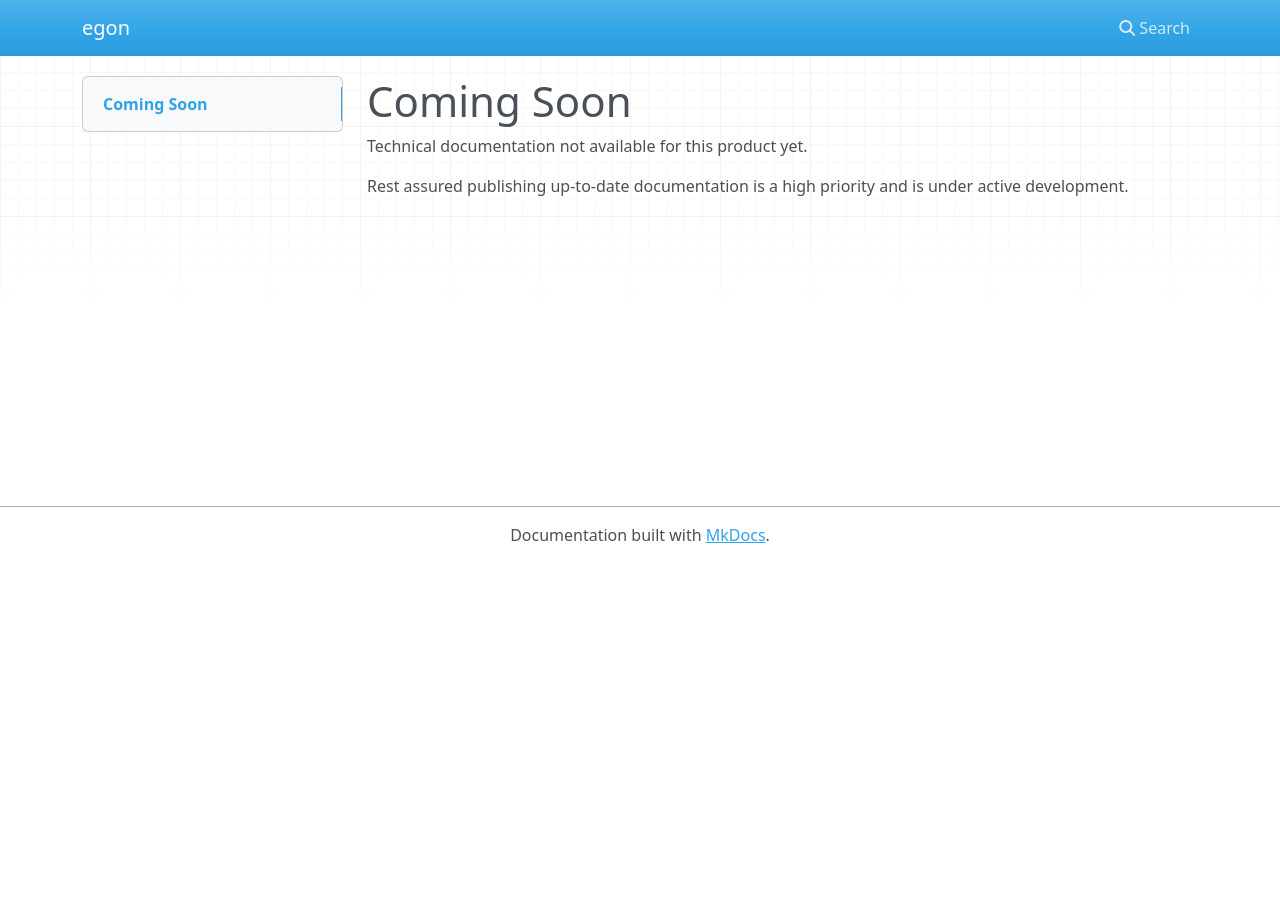
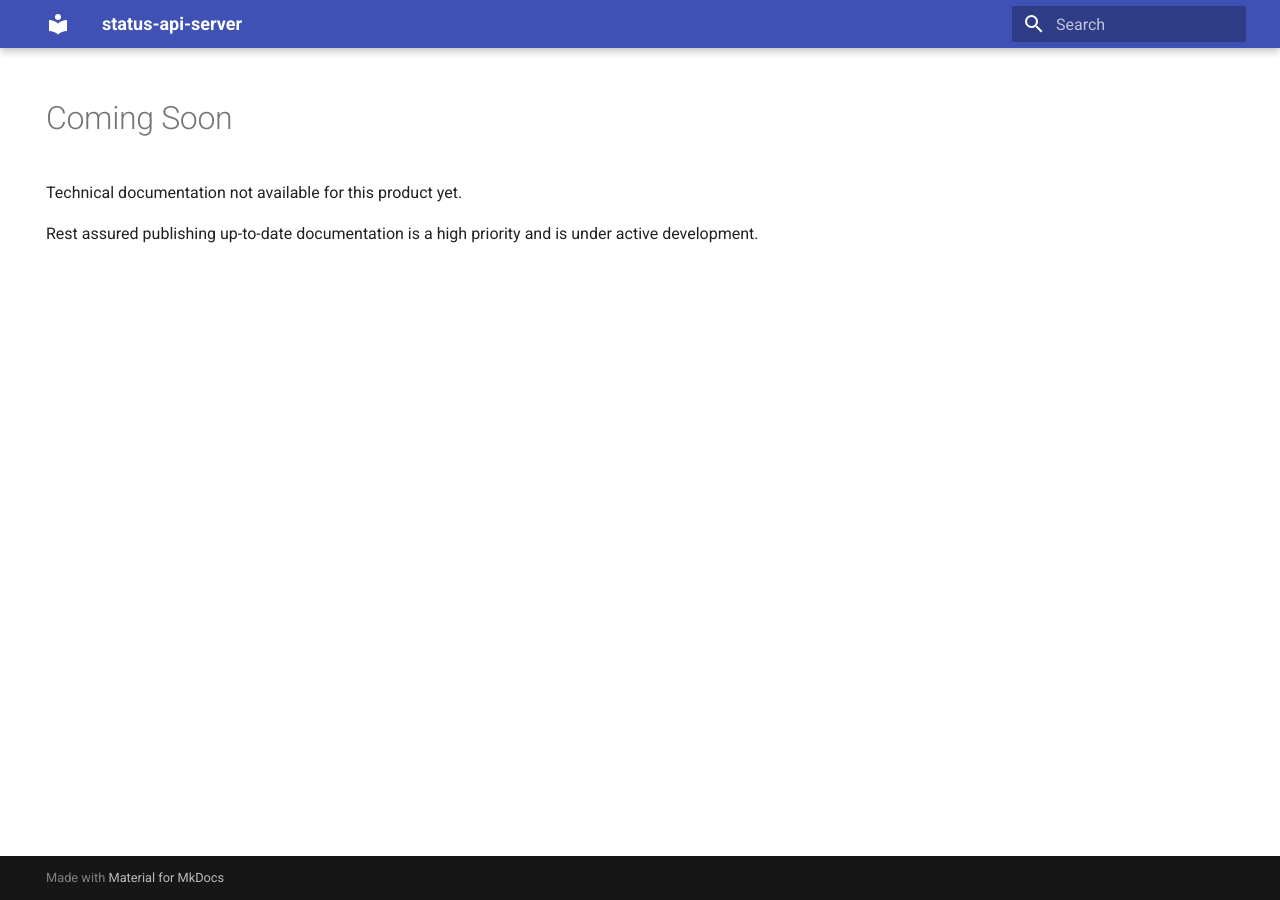
Before and after one commit to Egon-Framework/server, an MkDocs documentation site: the page built from docs/index.md, in a window 1280 px wide. Built offline with MkDocs 1.6.1 and Material for MkDocs 9.7.7, drawn with Linux system fonts in a browser that asks for light colours; nearby versions of some CDN libraries.

Commit message:
Updates documentation schema

```diff
--- a/mkdocs.yml
+++ b/mkdocs.yml
@@ -1,3 +1,4 @@
-site_name: egon
+site_name: status-api-server
+theme: material
 nav:
-  - Overview: coming_soon.md
+  - Overview: index.md
```
Also changed, not shown: docs/index.md (renamed from docs/coming_soon.md).
